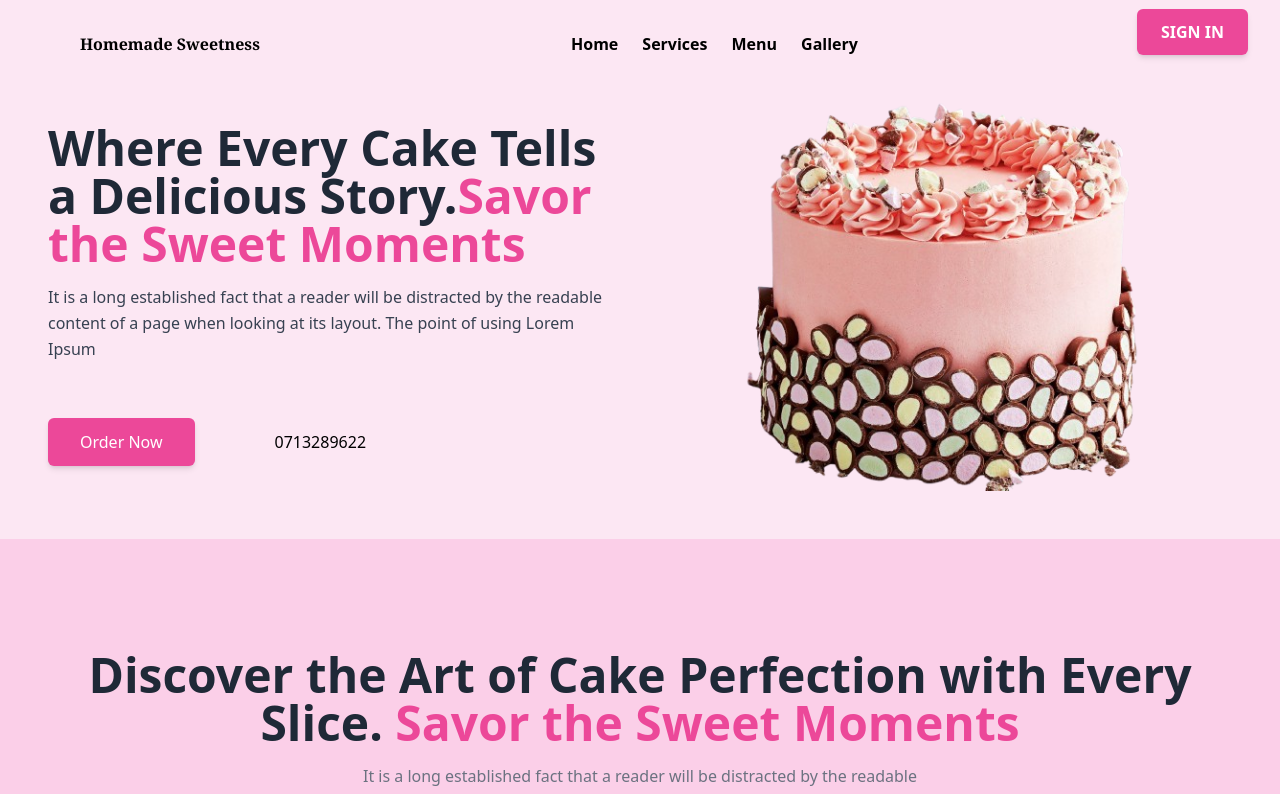
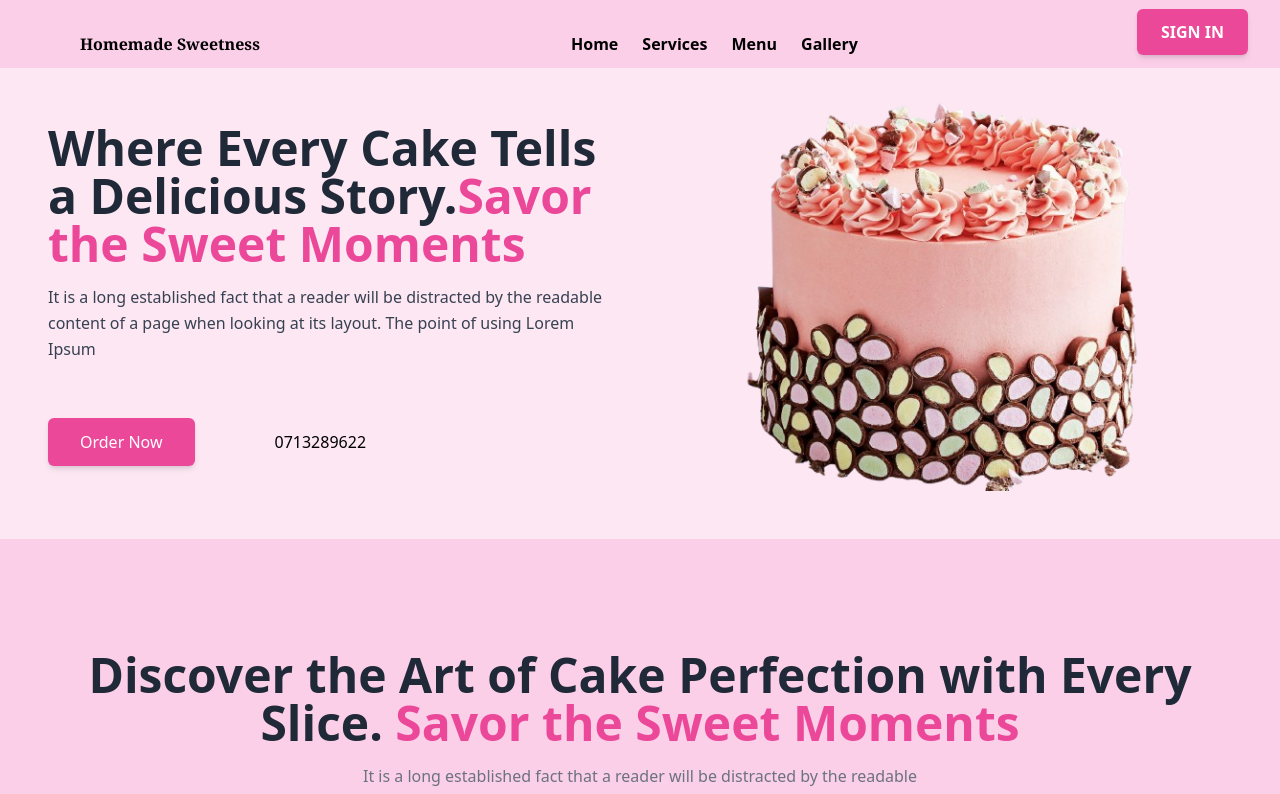
Before and after one commit to dillahmwangi/Cake-shop, a React (Create React App) app: page / in a window 1280 px wide. Shown: the top 794 px of the page. Built offline with nearby package versions, Linux system fonts and the light colour scheme; some icons are missing.

Commit message:
changed paths and background color

```diff
--- a/src/Components/Navbar.jsx
+++ b/src/Components/Navbar.jsx
@@ -13,14 +13,14 @@ const [state, setState] = useState(false)
 // Replace # path with your path
 const navigation = [
     { title: "Home", path: "/" },
-    { title: "Services", path: "#" },
+    { title: "Services", path: "/preview" },
     { title: "Menu", path: "/menu" },
     { title: "Gallery", path: "/gallery" }
 ];
 
 return (
 
-<header className= "bg-pink-100">
+<header className= "bg-pink-200">
 <nav className="items-center pt-5 px-4 mx-auto max-w-screen-xl sm:px-8 md:flex md:space-x-6">
   <div className="flex justify-between ">
     <Icon
@@ -30,7 +30,7 @@ return (
       style={{ color: "#ec4899" }}
     />
     <span className="p-2 font-serif  font-semibold font-800">
-      Homemade Sweetness
+      Homemade <span>Sweetness</span>
     </span>
 
     <button
```
